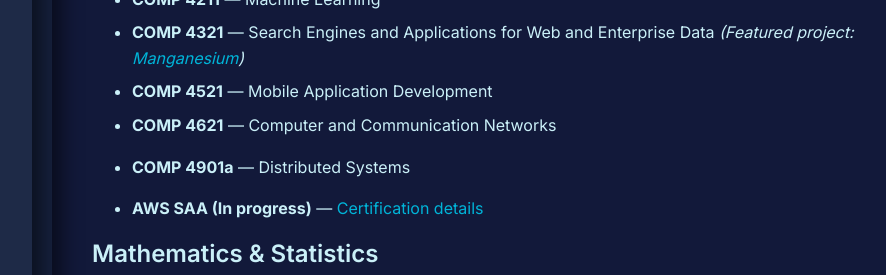
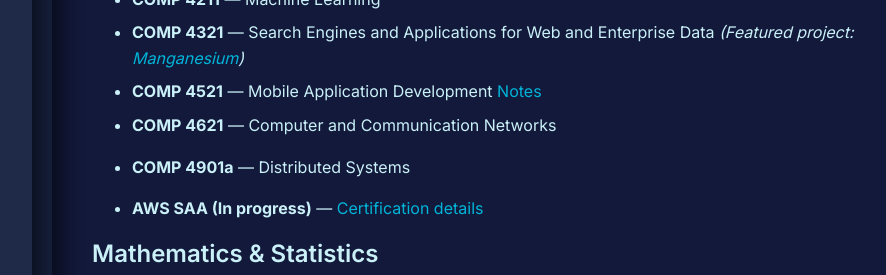
Before and after one commit to waydxd/waydxd.github.io, a Jekyll site: the page built from portfolio.md, in a window 1280 px wide, cut to the strip 867-1142 px from the top of the page. Shown: the whole strip, without its empty margins (318-1204 px from the left). Built offline with Jekyll 4.4.1, drawn with Linux system fonts in a browser that asks for light colours; comment, search, counter and statistics services are not loaded.

Commit message:
Remove Kotlin Summary Notes and update portfolio to link to new notes

```diff
--- a/portfolio.md
+++ b/portfolio.md
@@ -28,7 +28,7 @@ A comprehensive collection of my coursework, projects, and learning journey at H
 - **COMP 4021** — Internet Computing
 - **COMP 4211** — Machine Learning
 - **COMP 4321** — Search Engines and Applications for Web and Enterprise Data *(Featured project: [Manganesium](https://github.com/waydxd/Manganesium))*
-- **COMP 4521** — Mobile Application Development
+- **COMP 4521** — Mobile Application Development [Notes](/courses/4521/Kotlin-Summary-Notes.html)
 - **COMP 4621** — Computer and Communication Networks
 - **COMP 4901a** — Distributed Systems
 
```
Also changed, not shown: courses/4521/Kotlin-Summary-Notes.md (renamed from courses/4521/Kotlin Summary Notes.md).
